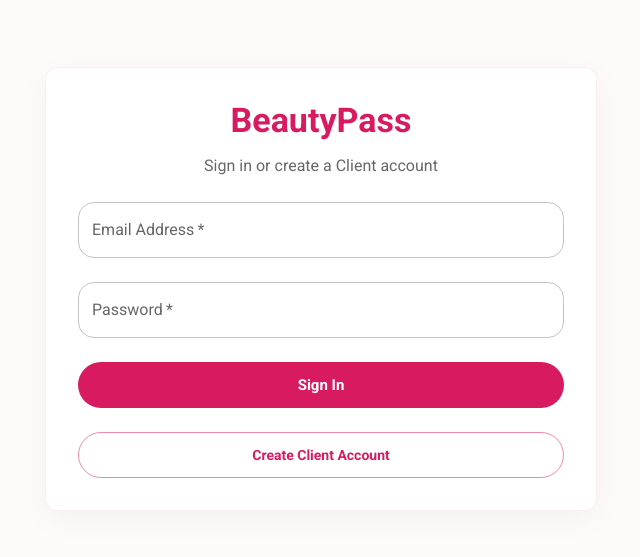
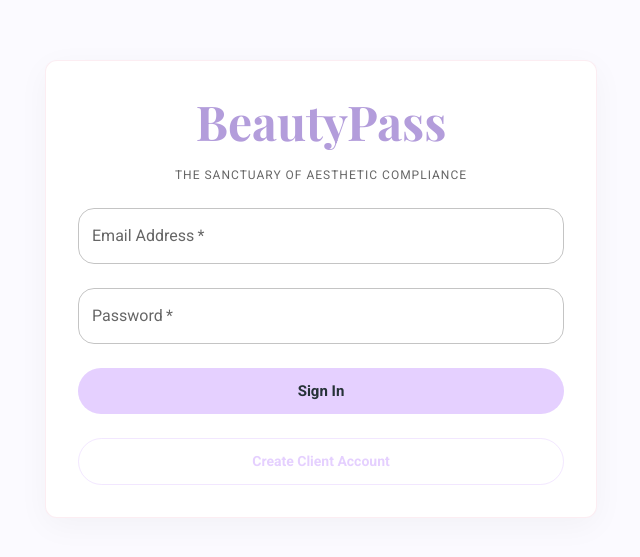
Before and after one commit to steelaxis-eu/BYpass, a Next.js app: page /login in a window 1280 px wide. Shown: the part 111-668 px from the top of the page, without its empty margins (319-959 px from the left). Built offline with nearby package versions, Linux system fonts and the light colour scheme; a web font is replaced by a local one.

Commit message:
Design: Update color to Lavender (#e5d0ff) and fix Landing Page build errors

```diff
--- a/src/app/login/page.tsx
+++ b/src/app/login/page.tsx
@@ -42,12 +42,21 @@
     return (
         <Paper elevation={3} sx={{ p: 4, width: '100%', borderRadius: 3 }}>
             <Stack spacing={3} component="form" onSubmit={handleSubmit}>
-                <Box sx={{ textAlign: 'center' }}>
-                    <Typography variant="h4" gutterBottom color="primary" fontWeight="bold">
+                <Box sx={{ textAlign: 'center', mb: 4 }}>
+                    <Typography
+                        variant="h3"
+                        gutterBottom
+                        color="primary.dark"
+                        sx={{ fontFamily: 'var(--font-playfair), serif', fontWeight: 700 }}
+                    >
                         BeautyPass
                     </Typography>
-                    <Typography color="text.secondary">
-                        Sign in or create a Client account
+                    <Typography
+                        variant="body1"
+                        color="text.secondary"
+                        sx={{ letterSpacing: 1, textTransform: 'uppercase', fontSize: '0.75rem' }}
+                    >
+                        The Sanctuary of Aesthetic Compliance
                     </Typography>
                 </Box>
 
--- a/src/components/ThemeRegistry/theme.ts
+++ b/src/components/ThemeRegistry/theme.ts
@@ -13,17 +13,17 @@
     palette: {
         mode: 'light',
         primary: {
-            main: '#D81B60', // Rose Pink
-            light: '#F06292',
-            dark: '#880E4F',
-            contrastText: '#ffffff',
+            main: '#e5d0ff', // Lavender
+            light: '#f3eaff',
+            dark: '#b39ddb',
+            contrastText: '#263238', // Dark charcoal for contrast on light lavender
         },
         secondary: {
             main: '#263238', // Deep Charcoal
             contrastText: '#ffffff',
         },
         background: {
-            default: '#FFFAFA', // Snow white / very light blush
+            default: '#fbfaff', // Softest lavender/white
             paper: '#ffffff',
         },
     },
```
Also changed, not shown: src/app/page.tsx (+3 -4 lines), .agent/skills/mui-best-practices/SKILL.md (renamed from skills/mui-best-practices/SKILL.md), .agent/skills/nextjs-best-practices/SKILL.md (renamed from skills/nextjs-best-practices/SKILL.md), .agent/skills/pdf-generation-workflow/SKILL.md (renamed from skills/pdf-generation-workflow/SKILL.md), .agent/skills/security-best-practices/SKILL.md (renamed from skills/security-best-practices/SKILL.md), .agent/skills/supabase-admin-setup/SKILL.md (renamed from skills/supabase-admin-setup/SKILL.md).
